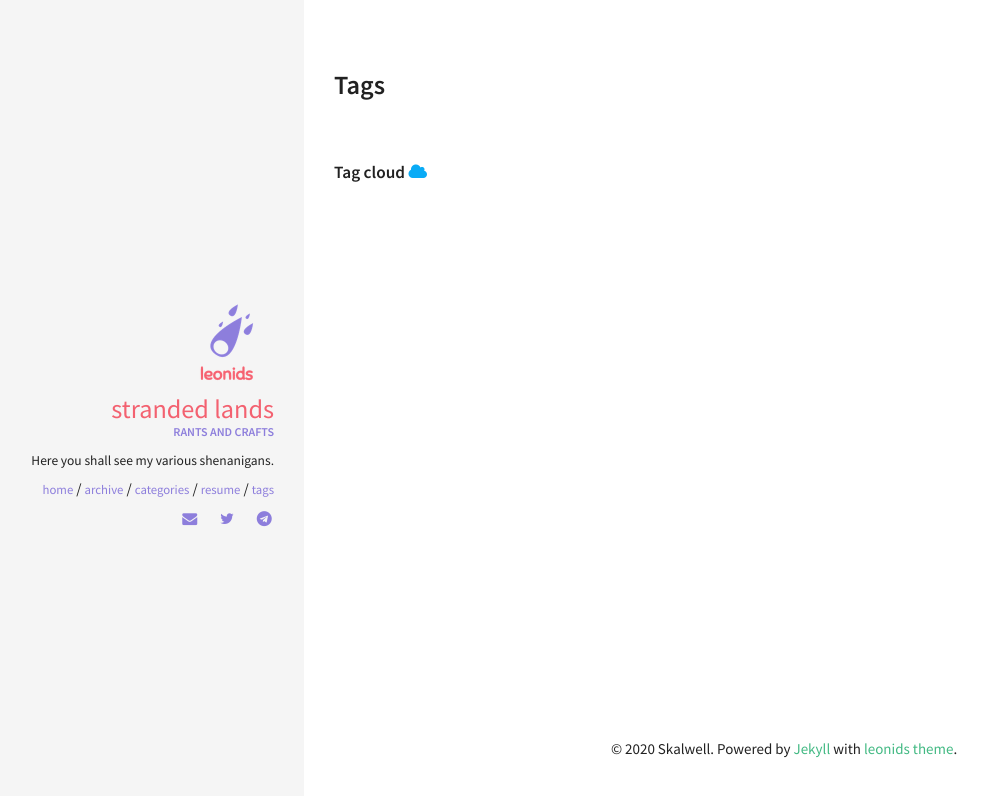
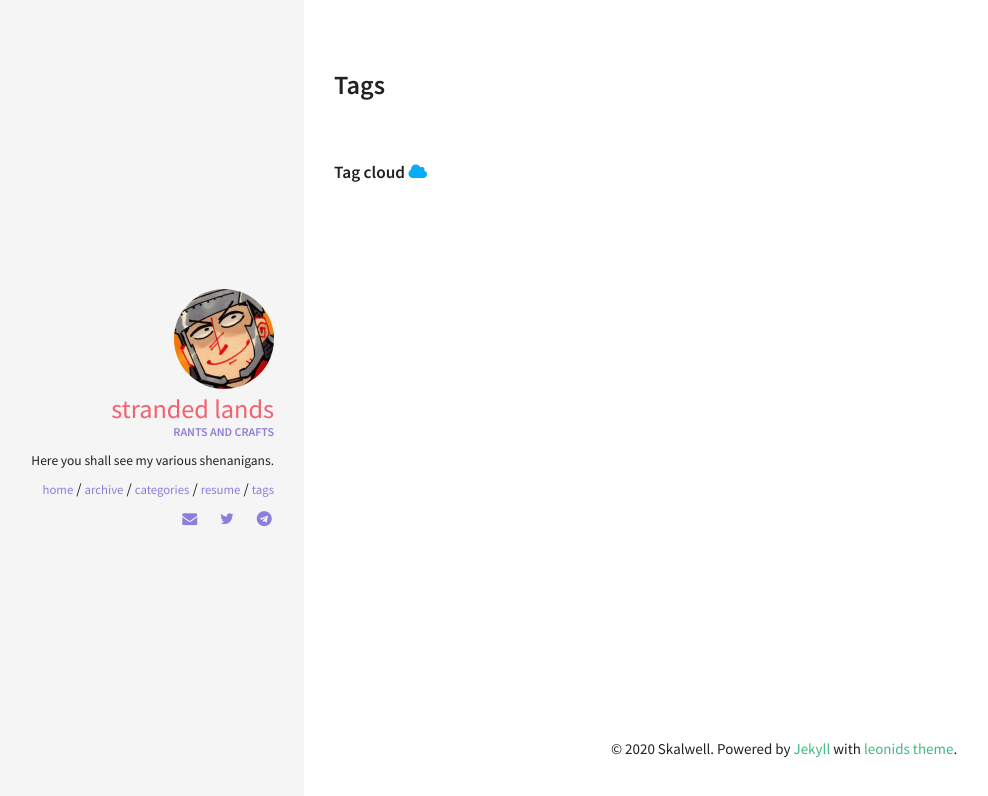
Before and after one commit to skalimoi/skalimoi.github.io, a Jekyll site: the page built from tags.html, in a window 1280 px wide. Shown: the top 796 px of the page, without its empty margins (16-1004 px from the left). Built offline with Jekyll 4.4.1, drawn with Linux system fonts in a browser that asks for light colours.

Commit message:
Update _config.yml

```diff
--- a/_config.yml
+++ b/_config.yml
@@ -5,9 +5,9 @@
 #
 title: Stranded Lands
 email: skalimoi@protonmail.com
-description: A simple and awesome blog theme powered by jekyll.
+description: Skalwell's blog.
 url: https://skalimoi.github.io/
-keywords: ["blog", "jekyll"]
+keywords: ["blog", "jekyll", "worldbuilding", "maps"]
 
 #
 ###################################
@@ -34,7 +34,7 @@ kramdown:
 #
 owner:
   name: Stranded Lands
-  avatar: leonids-logo.png
+  avatar: avatar1.jpg
   job: "Rants and crafts"
   bio: "Here you shall see my various shenanigans."
   email: skalimoi@protonmail.com
```
